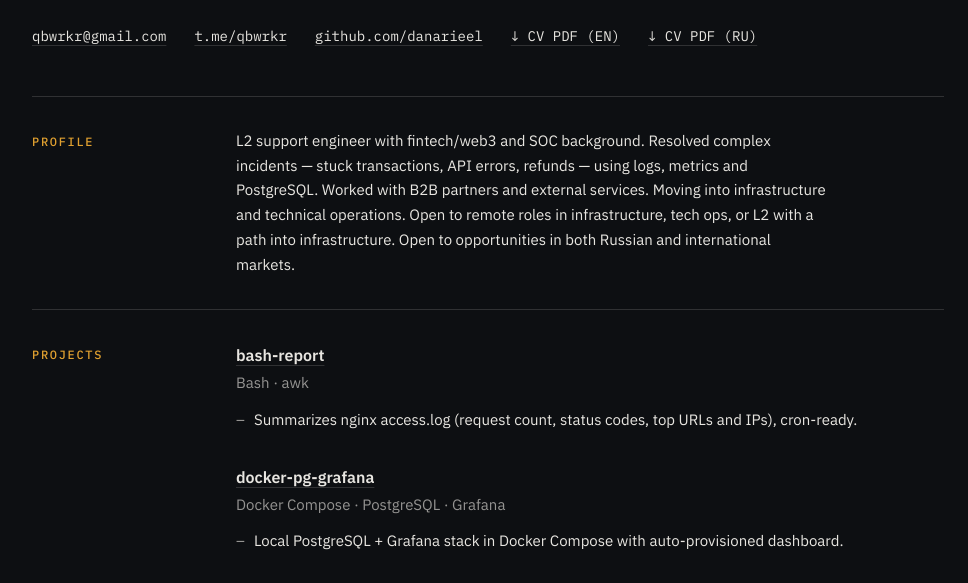
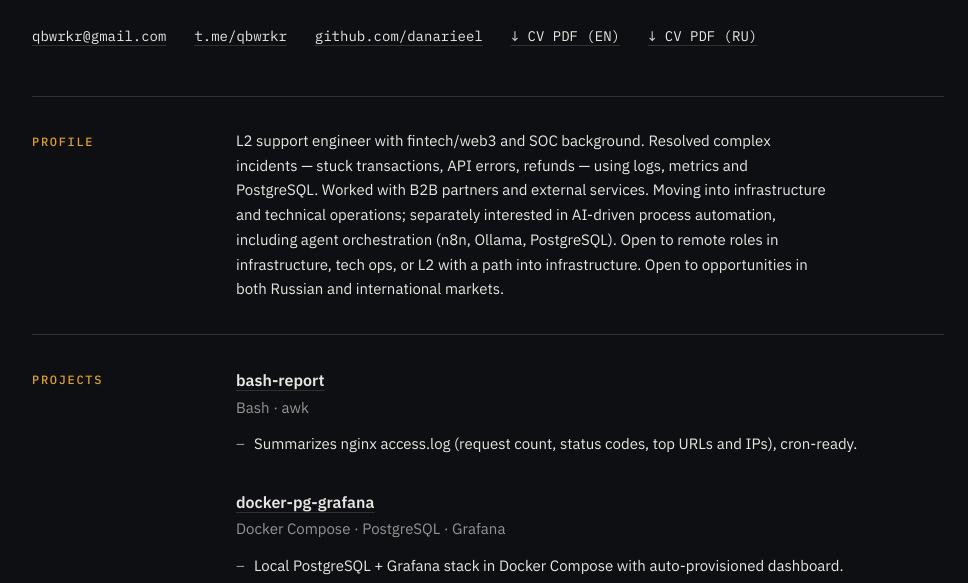
Before and after one commit to danarieel/danarieel.github.io, a plain HTML site: page index.html in a window 1280 px wide. Shown: the part 217-800 px from the top of the page, without its empty margins (152-1120 px from the left). Drawn offline with Linux system fonts and the light colour scheme.

Commit message:
html description edit

```diff
--- a/index.html
+++ b/index.html
@@ -105,7 +105,7 @@
 
   <section>
     <h2 data-ru="О себе">Profile</h2>
-    <p class="profile" data-ru="Специалист L2-поддержки с опытом в fintech/web3 и SOC. Разбирал сложные инциденты — зависшие транзакции, ошибки API, рефанды — по логам, метрикам и данным в PostgreSQL. Работал с партнёрами (B2B) и внешними сервисами. Развиваюсь в инфраструктуре и техоперациях. Ищу удалённую роль в инфраструктуре, техоперациях или L2 с путём в инфраструктуру. Открыт к предложениям как на российском, так и на зарубежном рынках.">L2 support engineer with fintech/web3 and SOC background. Resolved complex incidents — stuck transactions, API errors, refunds — using logs, metrics and PostgreSQL. Worked with B2B partners and external services. Moving into infrastructure and technical operations. Open to remote roles in infrastructure, tech ops, or L2 with a path into infrastructure. Open to opportunities in both Russian and international markets.</p>
+    <p class="profile" data-ru="Специалист L2-поддержки с опытом в fintech/web3 и SOC. Разбирал сложные инциденты — зависшие транзакции, ошибки API, рефанды — по логам, метрикам и данным в PostgreSQL. Работал с партнёрами (B2B) и внешними сервисами. Развиваюсь в инфраструктуре и техоперациях; отдельно интересуюсь автоматизацией процессов с помощью ИИ, включая оркестрацию агентов (n8n, Ollama, PostgreSQL). Ищу удалённую роль в инфраструктуре, техоперациях или L2 с путём в инфраструктуру. Открыт к предложениям как на российском, так и на зарубежном рынках.">L2 support engineer with fintech/web3 and SOC background. Resolved complex incidents — stuck transactions, API errors, refunds — using logs, metrics and PostgreSQL. Worked with B2B partners and external services. Moving into infrastructure and technical operations; separately interested in AI-driven process automation, including agent orchestration (n8n, Ollama, PostgreSQL). Open to remote roles in infrastructure, tech ops, or L2 with a path into infrastructure. Open to opportunities in both Russian and international markets.</p>
   </section>
 
   <section>
```
Also changed, not shown: 2 other files.
